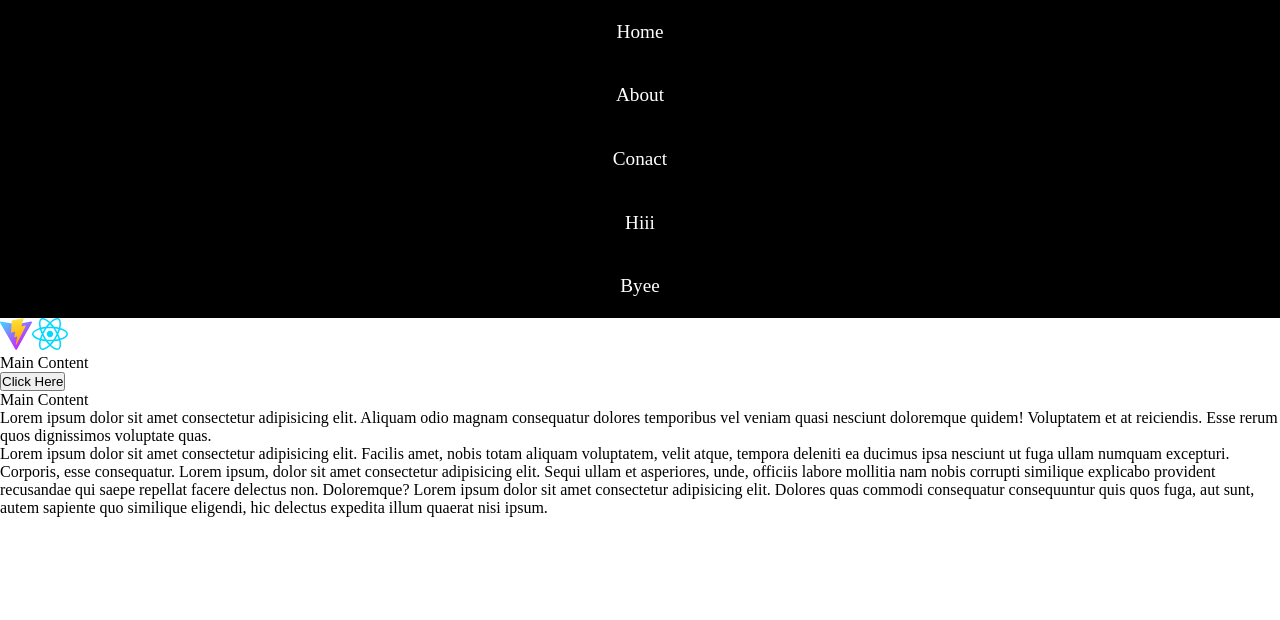
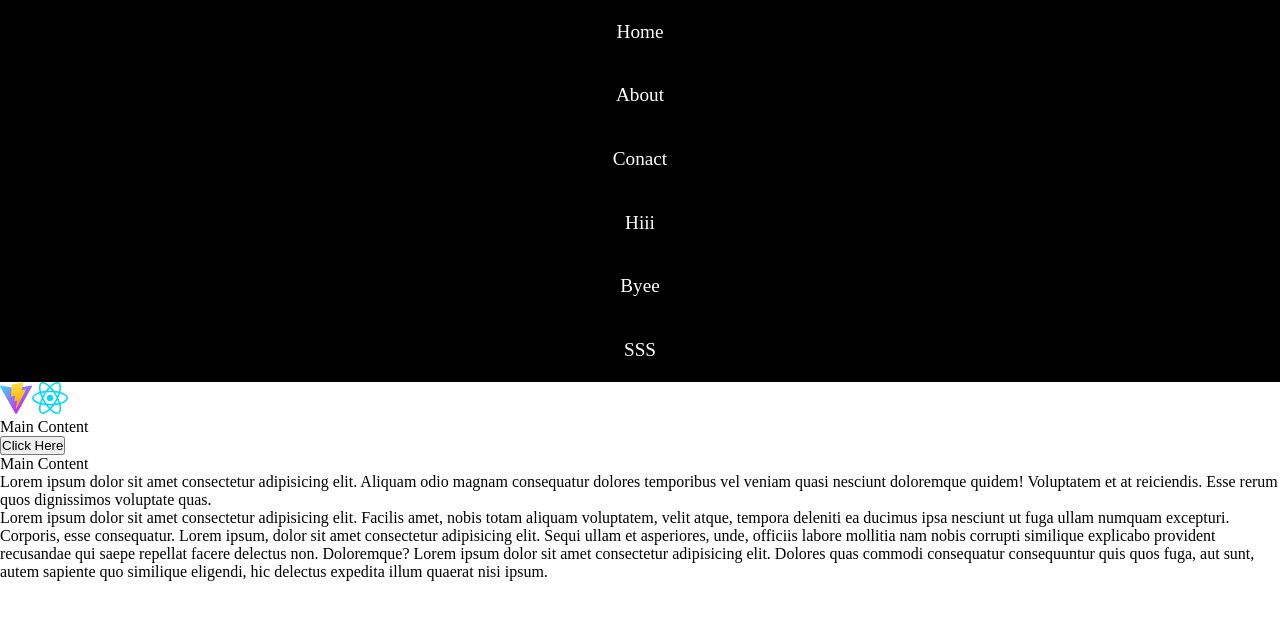
Before and after one commit to SethumR/Demo, a React (Vite) app: page / in a window 1280 px wide. Shown: the top 620 px of the page. Built offline with nearby package versions, Linux system fonts and the light colour scheme.

Commit message:
Added new vav component

```diff
--- a/src/Components/Header/Header.jsx
+++ b/src/Components/Header/Header.jsx
@@ -12,6 +12,7 @@ function Header () {
     <MenuLink linkname="Conact" url="home"/>
     <MenuLink linkname="Hiii" url="home"/>
     <MenuLink linkname="Byee" url="home"/>
+    <MenuLink linkname="SSS" url="home"/>
 
     <img src="vite.svg" alt="" />
     <img src={Logoimage} alt="" />
```
